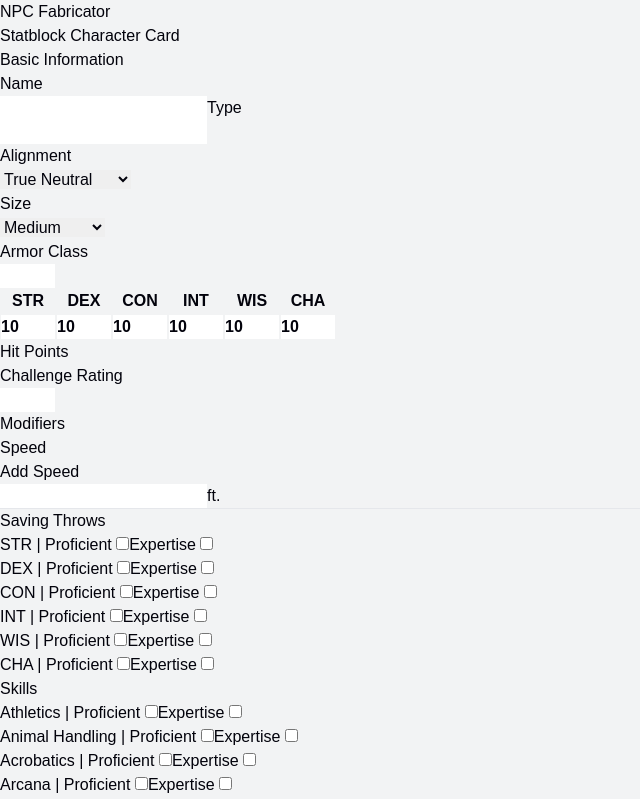
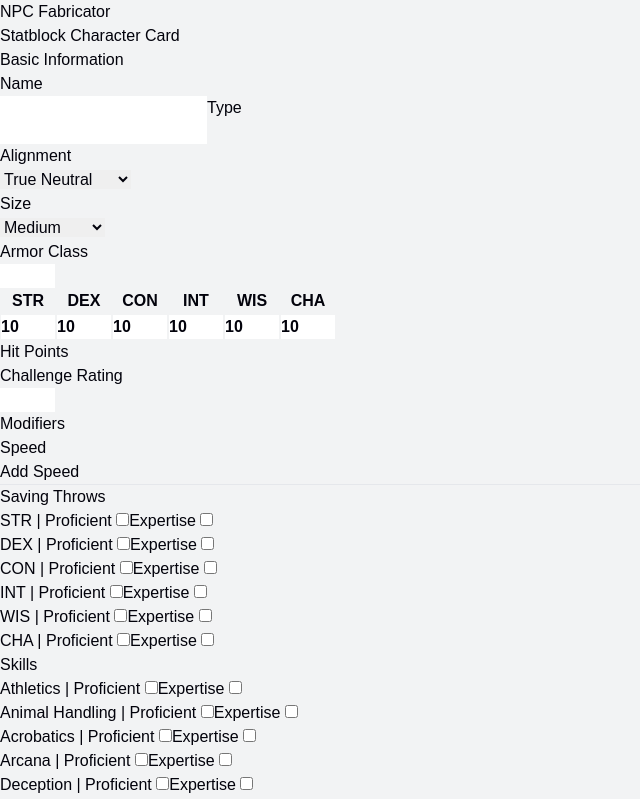
Before and after one commit to jpanahon/dungeon-acolyte, a Next.js app: page /npc-fabricator in a window 1280 px wide. Shown: the top 799 px of the page, without its empty margins (0-640 px from the left). Built offline with nearby package versions, Linux system fonts and the light colour scheme.

Commit message:
feat: Added speed modal

```diff
--- a/src/app/npc-fabricator/page.tsx
+++ b/src/app/npc-fabricator/page.tsx
@@ -91,11 +91,12 @@ function SaveMonster(e: FormEvent) {
     e.preventDefault();
 }
 
-function AddSpeed() {
+function AddSpeed({ onClose }) {
     return (
         <section className="w-fit m-auto p-4 border-2">
             <h1 className="text-3xl text-center">Add Speed</h1>
             <input type="number" name="walking" className="bg-inherit"/>ft.
+            <button type="button" onClick={onClose}>Close</button>
         </section>
     )
 }
@@ -107,7 +108,7 @@ function AddAction({ onClose }) {
     const [sidedDie, setSidedDie] = useState("6");
 
     return (
-        <section className="m-auto w-fit p-4 border-2">
+        <section className="m-auto w-fit p-4 border-2 z-1">
             <h1 className="text-3xl text-center">Add Action</h1>
             <label htmlFor="action-name">Name</label><br/>
             <input type="text" name="action-name" className="bg-inherit"/><br/>
@@ -159,6 +160,8 @@ export default function NPCFab() {
     const [addLegendary, setAddLegendary] = useState(false);
     const [addLair, setAddLair] = useState(false);
     const [addMythic, setAddMythic] = useState(false);
+    const [addSpeed, setAddSpeed] = useState(false);
+
     return (
         <>
             <h1 className="text-6xl">NPC Fabricator</h1>
@@ -229,8 +232,13 @@ export default function NPCFab() {
                     <input type="number" min="1" max="30" name="npc-cr" className="bg-inherit"></input> <br/>
                     <h1>Modifiers</h1>
                     <label>Speed</label> <br/>
-
-                    <AddSpeed/>
+                    <button type="button" onClick={() => setAddSpeed(true)}>Add Speed</button>
+                    {
+                        addSpeed && createPortal(
+                            <AddSpeed onClose={() => setAddSpeed(false)}/>,
+                            document.body
+                        )
+                    }
 
                     <hr/>
                     <label>Saving Throws</label> <br/>
@@ -322,7 +330,7 @@ export default function NPCFab() {
                             <AddAction onClose={() => setAddAction(false)}/>,
                             document.body
                         )
-                    }
+                    } <br/>
                     <label>Reactions</label> <br/>
                     <button type="button" onClick={() => setAddReaction(true)}>
                         Add Reaction
```
